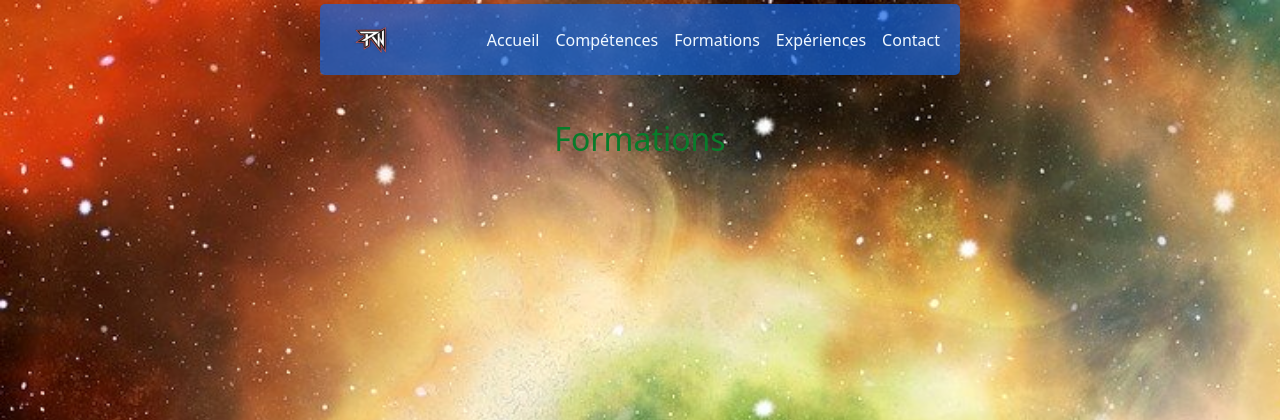
After one commit to Willremi/portfolio_php, a PHP site: template Views/formations/index.php in a window 1280 px wide. The commit adds this page. Shown: the top 420 px of the page. Run offline with PHP 8.4, Linux system fonts and the light colour scheme; the template is opened without the code that fills it, so the values that code supplies are empty.

Commit message:
création de la page formations

```diff
--- a/Views/default.php
+++ b/Views/default.php
@@ -37,7 +37,7 @@
                             <hr class="dropdown-divider">
                         </li>
                         <li class="nav-item">
-                            <a class="nav-link" href="/">Formations</a>
+                            <a class="nav-link" href="/formations">Formations</a>
                         </li>
                         <li>
                             <hr class="dropdown-divider">
--- /dev/null
+++ b/Views/formations/index.php
@@ -0,0 +1,4 @@
+<?php $pageTitle = "Formations"; ?>
+<main id="competences" class="text-center rounded">
+    <h2><?= $pageTitle ?></h2>
+</main>
```
Also changed, not shown: Controllers/FormationsController.php (added, +11 -0 lines).
